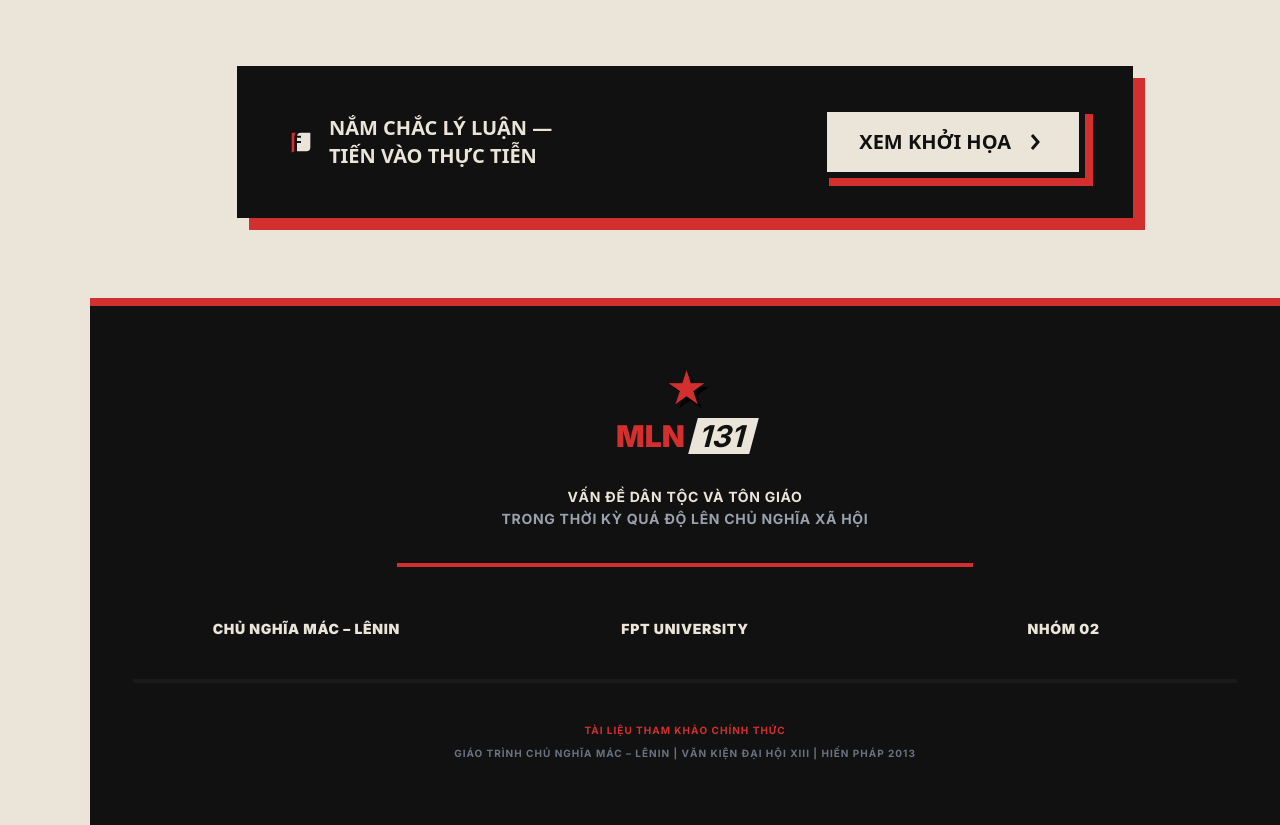
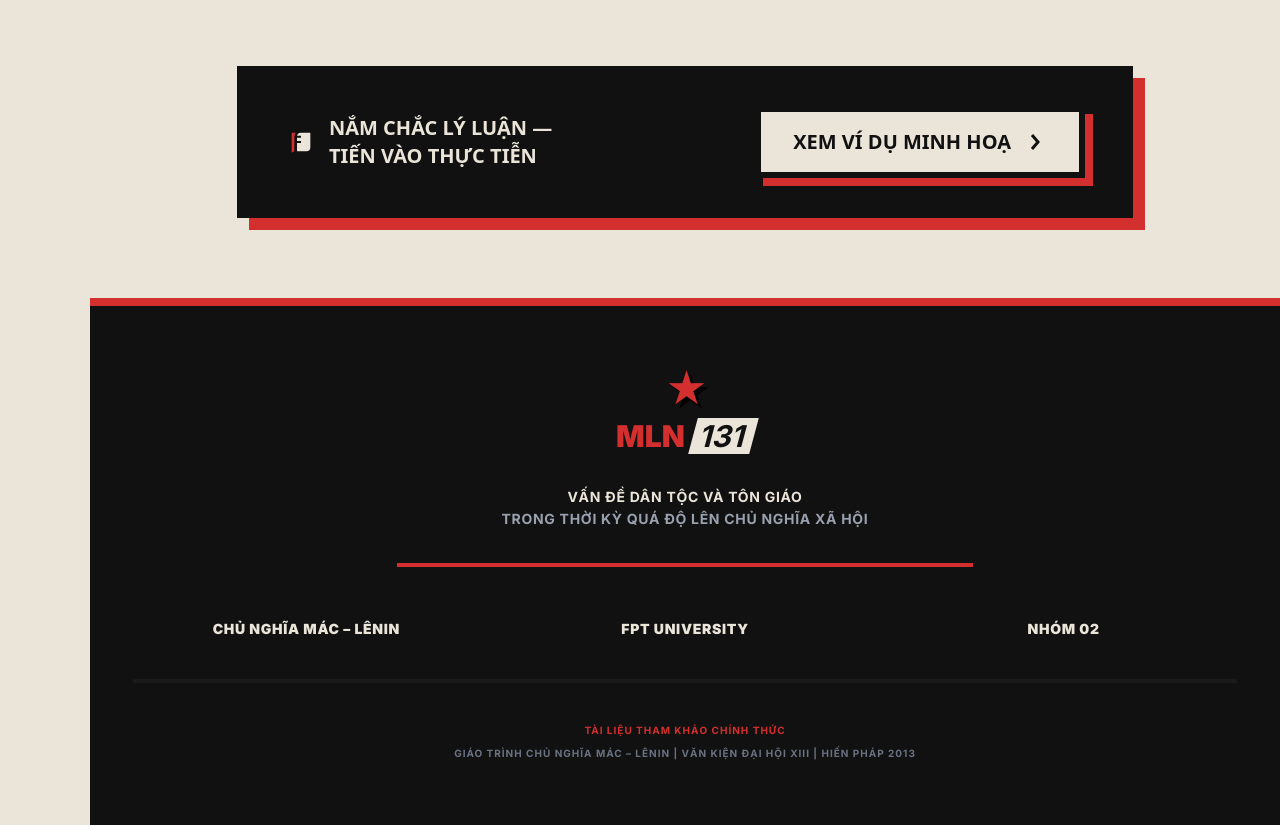
Before and after one commit to Percyy04/mln131, a React (Vite) app: page /ly-thuyet in a window 1280 px wide. Shown: the part 5592-6417 px from the top of the page. Built offline with nearby package versions, Linux system fonts and the light colour scheme.

Commit message:
feat: add TheoryPage component with structured educational content and animations

```diff
--- a/src/pages/TheoryPage.jsx
+++ b/src/pages/TheoryPage.jsx
@@ -319,7 +319,7 @@ export default function TheoryPage() {
              to="/truyen-tranh"
              className="inline-flex items-center gap-3 border-[6px] border-[#111] bg-[#EBE5D9] px-8 py-4 text-xl font-black uppercase text-[#111] shadow-[8px_8px_0_0_#D32F2F] hover:bg-[#D32F2F] hover:text-[#EBE5D9] hover:border-[#EBE5D9] transition-colors"
            >
-             Xem Khởi Họa
+             Xem Ví dụ minh hoạ
              <IconChevronRight className="w-6 h-6" />
            </Link>
          </motion.div>
```
